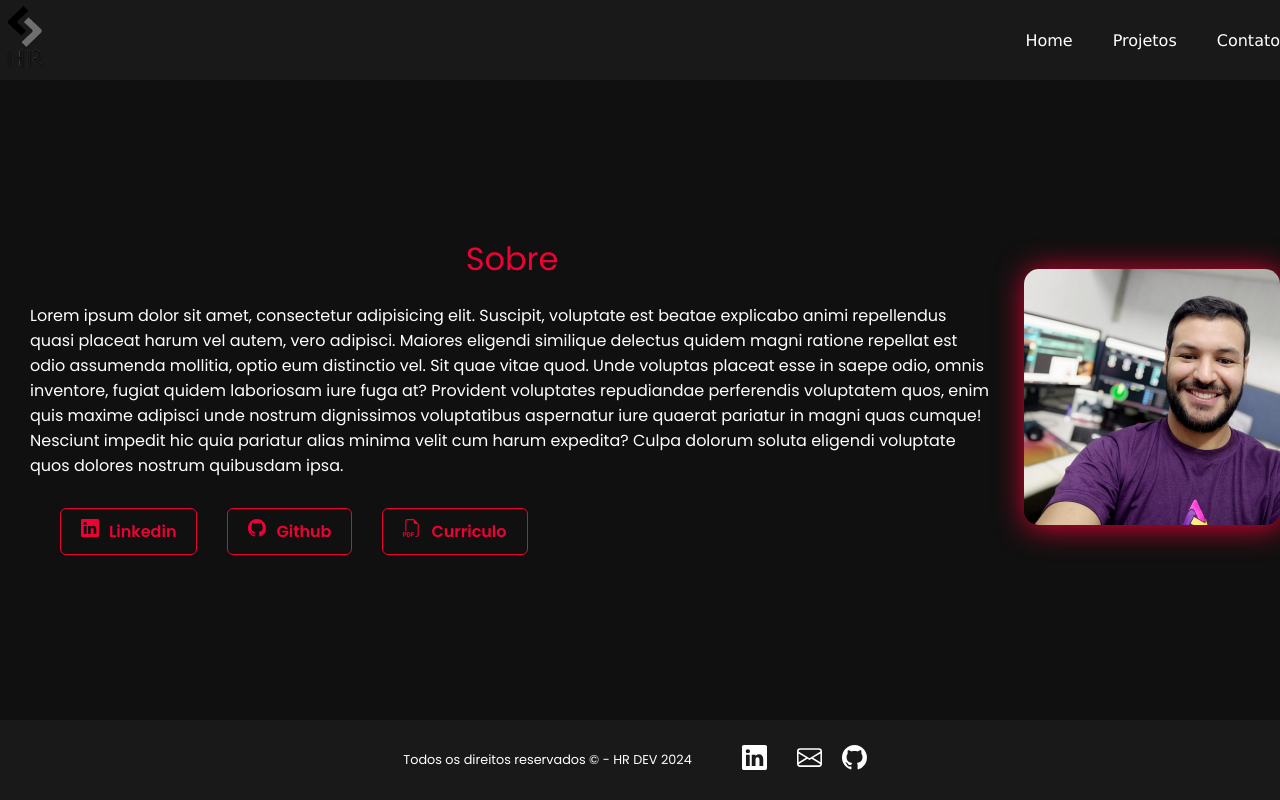
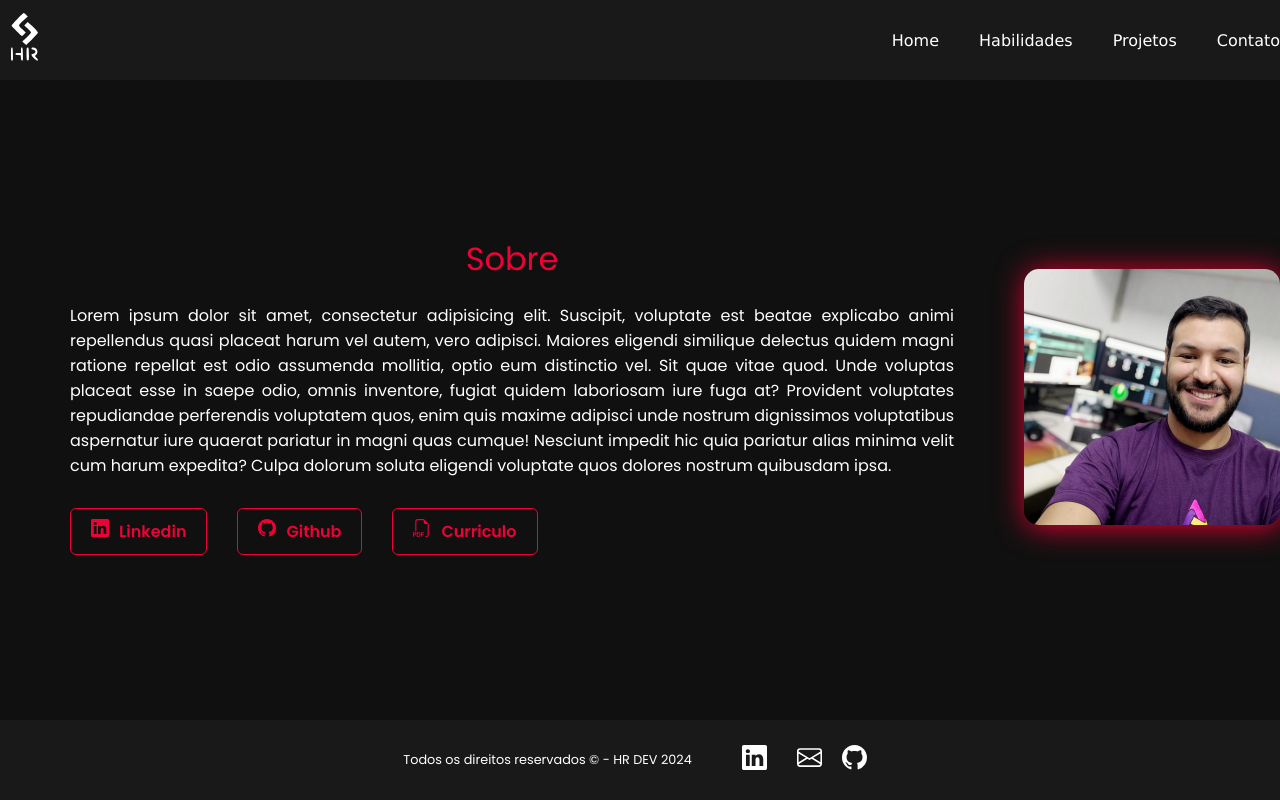
Before and after one commit to henriqerocha/portfolio-react, a React (Vite) app: page / in a window 1280 px wide. Built offline with nearby package versions, Linux system fonts and the light colour scheme.

Commit message:
update home page

```diff
--- a/src/components/Header/Header.jsx
+++ b/src/components/Header/Header.jsx
@@ -2,7 +2,7 @@ import React from "react";
 import './style.css';
 import '../../global.css'
 import { Link } from "react-router-dom";
-import logo from "../../assets/logo-menor.png";
+import logo from "../../assets/logo-menor.svg";
 
 function Header() {
     return (
@@ -13,13 +13,39 @@ function Header() {
                 <div className="container-header">
 
                     <div className="logo">
-                        <img src={logo} alt="" />
+                        <figure>
+                            <svg version="1.0" xmlns="http://www.w3.org/2000/svg"
+                                width="50" height="50" viewBox="0 0 80.000000 100.000000"
+                                preserveAspectRatio="xMidYMid meet">
+
+                                <g transform="translate(0.000000,100.000000) scale(0.100000,-0.100000)"
+                                    fill="#fff" stroke="none">
+                                    <path d="M247 862 c-64 -64 -117 -125 -117 -134 0 -15 194 -208 209 -208 4 0
+                                    23 16 42 36 l34 35 -68 62 c-37 34 -67 69 -67 79 0 9 39 52 88 96 l87 81 -34
+                                    35 c-19 20 -40 36 -46 36 -6 0 -63 -53 -128 -118z"/>
+                                    <path d="M419 764 l-34 -35 68 -60 c37 -34 67 -69 67 -79 0 -10 -39 -55 -87
+                                    -100 l-88 -82 39 -34 39 -34 116 112 c64 61 118 120 119 131 4 21 -49 80 -149
+                                    167 l-56 49 -34 -35z"/>
+                                    <path d="M120 161 c0 -125 1 -131 20 -131 20 0 20 5 18 127 -3 112 -5 128 -20
+                                    131 -16 3 -18 -8 -18 -127z"/>
+                                    <path d="M320 236 l0 -56 -55 0 c-48 0 -55 -3 -55 -19 0 -17 8 -20 53 -23 l52
+                                    -3 3 -52 c3 -45 6 -53 23 -53 19 0 19 6 17 127 -3 112 -5 128 -20 131 -15 3
+                                    -18 -5 -18 -52z"/>
+                                    <path d="M436 275 c-9 -25 -7 -218 3 -234 5 -8 16 -11 25 -8 14 6 16 23 14
+                                    129 -3 104 -5 123 -19 126 -9 2 -19 -4 -23 -13z"/>
+                                    <path d="M530 270 c0 -14 7 -20 23 -20 24 0 57 -27 57 -47 0 -17 -35 -43 -58
+                                    -43 -36 0 -26 -32 26 -83 70 -69 118 -60 51 9 l-31 32 26 25 c54 54 16 147
+                                    -60 147 -27 0 -34 -4 -34 -20z"/>
+                                </g>
+                            </svg>
+                        </figure>
                     </div>
 
                     <div className="menu">
                         <nav className="navbar">
                             <ul className="lista-menu">
                                 <li className="nav-link"><Link to="/">Home</Link></li>
+                                <li className="nav-link"><Link to="/habilidades">Habilidades</Link></li>
                                 <li className="nav-link"><Link to="/projetos">Projetos</Link></li>
                                 <li className="nav-link"><Link to="/contato">Contato</Link></li>
                             </ul>
--- a/src/components/Header/style.css
+++ b/src/components/Header/style.css
@@ -30,6 +30,7 @@
 }
 .logo img{
     width: 50px;
+    color: #fff;
 }
 .navbar{
     height: 100%;
--- a/src/main.jsx
+++ b/src/main.jsx
@@ -5,11 +5,11 @@ import ReactDOM from 'react-dom/client';
 
 import { createBrowserRouter, RouterProvider } from 'react-router-dom';
 import Home from './pages/Home/Home';
-import Sobre from './pages/Sobre/Sobre';
 import Contato from './pages/Contato/Contato.jsx';
 import Projetos from './pages/Projetos/Projetos.jsx';
 import App from './App.jsx';
 import ErroPage from './pages/ErroPage/ErroPage.jsx';
+import Habilidades from './pages/Habilidades/Habilidades.jsx';
 
 // const router = createBrowserRouter([
 //   {
@@ -41,8 +41,8 @@ const router = createBrowserRouter([
         element: <Home />,
       },
       {
-        path: "/sobre",
-        element: <Sobre />,
+        path: "/habilidades",
+        element: <Habilidades />,
       },
       {
         path: "/projetos",
--- /dev/null
+++ b/src/pages/Habilidades/Habilidades.jsx
@@ -0,0 +1,12 @@
+import React from "react";
+import './style.css'
+
+function Habilidades() {
+    return (
+        <>
+            <h2>Essa é a página Habilidades</h2>
+        </>
+    )
+}
+
+export default Habilidades
--- a/src/pages/Home/style.css
+++ b/src/pages/Home/style.css
@@ -14,8 +14,9 @@
 }
 .content-left{
     width: 80%;
-    padding: 30px;
+    padding: 30px 70px;
     color: #fff;
+    text-align: justify;
 }
 .content-right{
     width: 20%;
@@ -43,7 +44,7 @@
     border: 1px solid #ee0134;
     border-radius: 6px;
     background-color: transparent;
-    margin-left: 30px;
+    margin-right: 30px;
     cursor: pointer;
     color: #ee0134;
     font-size: 16px;
--- a/src/pages/Sobre/Sobre.jsx
+++ /dev/null
@@ -1,12 +0,0 @@
-import React from "react";
-import './style.css'
-
-function Sobre() {
-    return (
-        <>
-            <h2>Essa é a página SOBRE</h2>
-        </>
-    )
-}
-
-export default Sobre
```
Also changed, not shown: src/assets/logo-menor.svg (added), src/pages/Habilidades/style.css (added).
